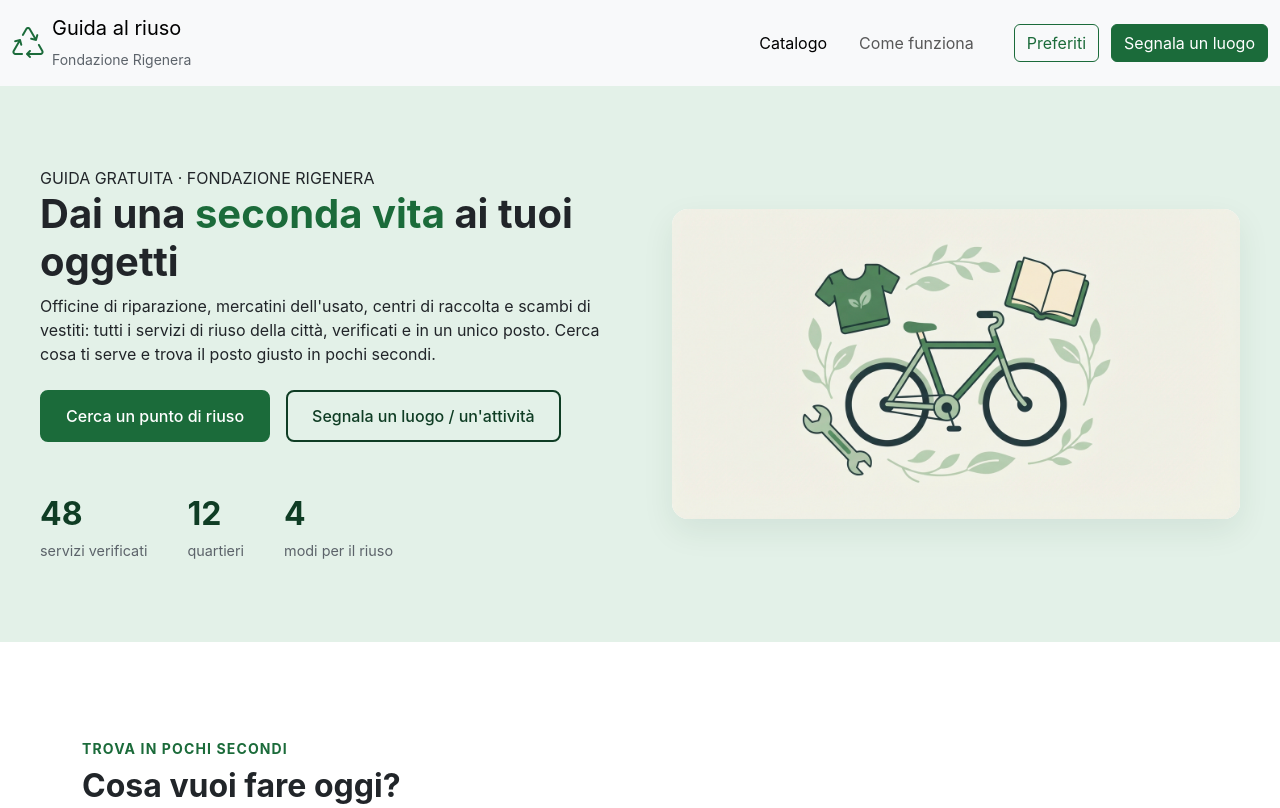
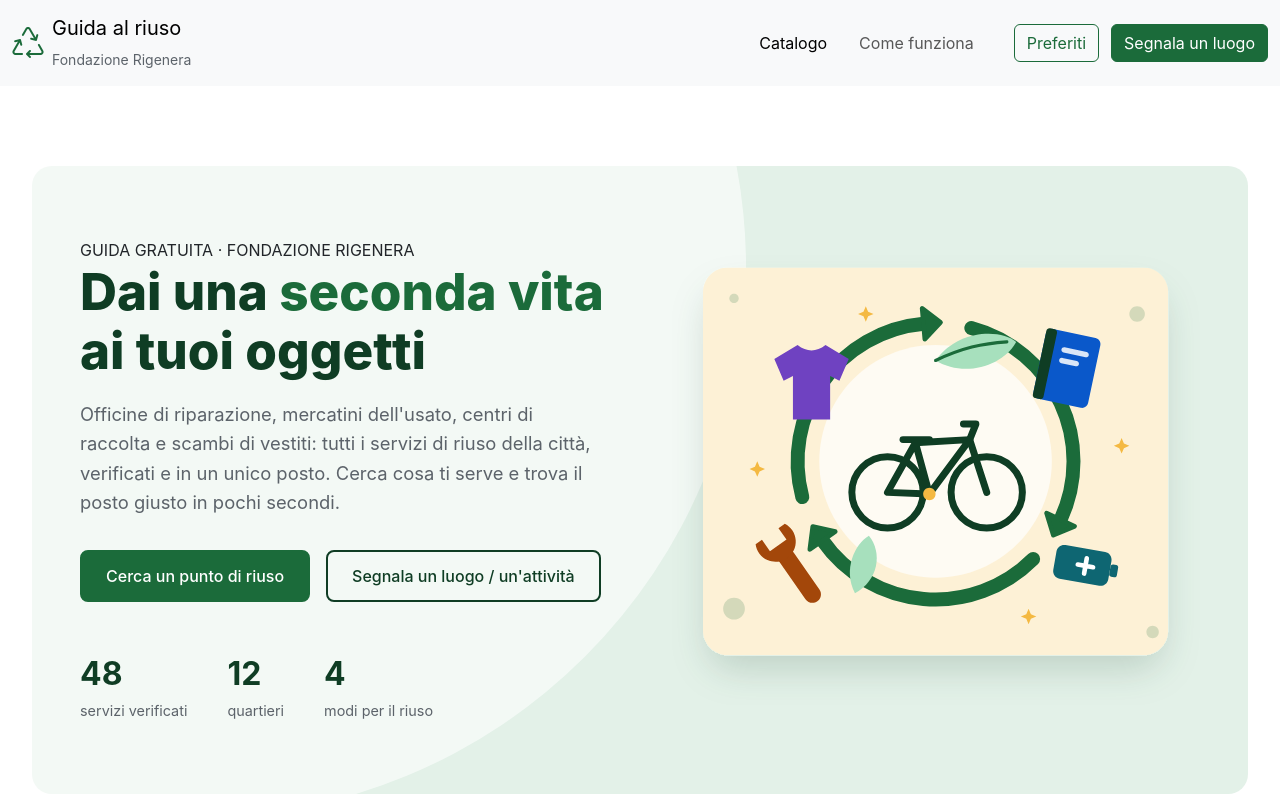
Before and after one commit to Loris-Battaglini/fondazione-rigenera, a website: page index.html in a window 1280 px wide. Shown: the top 808 px of the page. Drawn offline with nearby package versions, Linux system fonts and the light colour scheme.

Commit message:
modifiche nella hero, aggiunte palle, cambiata bicicletta, messi media per adattare le dimensioni palle, aggiunto colore verde a catalogo, rimosso verde fuori dal contenitore

```diff
--- a/index.html
+++ b/index.html
@@ -79,7 +79,7 @@
 
     <!-- Blocco Immagine / Illustrazione -->
     <div class="hero-immagine">
-      <img src="assets/img/prova-img-bicicletta1.jpg" alt="Illustrazione Guida al Riuso" class="img-fluid">
+      <img src="assets/img/bicicletta-anna.svg" alt="Illustrazione Guida al Riuso" class="img-fluid">
     </div>
 
     <!-- Blocco Statistiche -->
@@ -257,8 +257,8 @@
 
 
 <!-- Inizio Sezione Catalogo -->
-<section class="py-5" id="catalogo">
-  <div class="container">
+<section class="py-5 sezione-catalogo" id="catalogo">
+  <div class="container container-catalogo">
 
     <!-- Intestazione Catalogo -->
     <div class="mb-4">
--- a/scss/components/_forms.scss
+++ b/scss/components/_forms.scss
@@ -21,36 +21,3 @@
     min-height: $rg-control-height-lg;
   }
 }
-
-
-/*
-  inizio modifiche per la  larghezza della barra di ricerca in catalogo, è stata aggiunta la classe .custom-search-bar per gestire la larghezza della barra di ricerca in modo più flessibile e responsive.
-  La classe .search-input-clean è stata aggiunta per rimuovere i bordi e lo sfondo dell'input di ricerca, rendendolo più pulito e integrato con il design della barra di ricerca.
-    */
-.custom-search-bar {
-  display: flex;
-  align-items: center;
-  width: 100%; /* <-- Fondamentale per occupare tutta la colonna */
-  background: var(--bs-white);
-  border: 1px solid var(--bs-border-color);
-  border-radius: var(--bs-border-radius);
-  padding: 0 0.75rem;
-  height: 42px;
-  transition: border-color 0.2s, box-shadow 0.2s;
-}
-
-.custom-search-bar:focus-within {
-  border-color: var(--rg-primary-dark);
-  box-shadow: var(--rg-focus-shadow);
-}
-
-.search-input-clean {
-  border: none;
-  background: transparent;
-  outline: none;
-  width: 100%;
-  font-size: 0.95rem;
-  color: var(--bs-body-color);
-}
-
-// fine modifiche per la  larghezza della barra di ricerca in catalogo
--- /dev/null
+++ b/scss/layout/_catalogo.scss
@@ -0,0 +1,45 @@
+/*
+  inizio modifiche per la  larghezza della barra di ricerca in catalogo, è stata aggiunta la classe .custom-search-bar per gestire la larghezza della barra di ricerca in modo più flessibile e responsive.
+  La classe .search-input-clean è stata aggiunta per rimuovere i bordi e lo sfondo dell'input di ricerca, rendendolo più pulito e integrato con il design della barra di ricerca.
+    */
+.custom-search-bar {
+  display: flex;
+  align-items: center;
+  width: 100%; /* <-- Fondamentale per occupare tutta la colonna */
+  background: var(--bs-white);
+  border: 1px solid var(--bs-border-color);
+  border-radius: var(--bs-border-radius);
+  padding: 0 0.75rem;
+  height: 42px;
+  transition: border-color 0.2s, box-shadow 0.2s;
+}
+
+.custom-search-bar:focus-within {
+  border-color: var(--rg-primary-dark);
+  box-shadow: var(--rg-focus-shadow);
+}
+
+.search-input-clean {
+  border: none;
+  background: transparent;
+  outline: none;
+  width: 100%;
+  font-size: 0.95rem;
+  color: var(--bs-body-color);
+}
+
+// fine modifiche per la  larghezza della barra di ricerca in catalogo
+
+
+
+/* Sezione Servizi e Catalogo Ricerca con sfondo verde coordinato all hero */
+.sezione-catalogo{
+  // background-color: var(--rg-primary-subtle);
+  padding: 4rem 1.5rem;
+}
+
+.container-catalogo{
+  background-color: var(--rg-primary-subtle);
+  border-radius: 1.25rem;
+  padding: 4.5rem 3rem;
+}
--- a/scss/layout/_header.scss
+++ b/scss/layout/_header.scss
@@ -1,17 +1,33 @@
 /* Hero Section - Guida al Riuso */
 
-  .hero-section {
-    padding: 3rem 1.5rem;
-    background-color: var(--rg-primary-subtle);
-  }
+/* Hero Section - Guida al Riuso */
 
+.hero-section {
+  /* La sezione esterna fa solo da impalcatura.
+     Mantiene il padding esterno per staccare il blocco verde dal menu in alto e dal resto della pagina. */
+  padding: 4.5rem 1.5rem;
+}
 
+.hero-container {
+  max-width: 1320px; // Aumentato per adattarsi e allinearsi alla griglia sottostante
+  margin: 0 auto;
+  background-color: var(--rg-primary-subtle);
+  border-radius: 1.25rem;
+  padding: 4.5rem 3rem;
 
+  // --- SPOSTIAMO QUI LA GESTIONE DELLE IMMAGINI ---
+  position: relative;
+  overflow: hidden; // Fondamentale: taglia le "palle" seguendo il border-radius del contenitore
 
-/* 1. Struttura Mobile-First (elementi in pila) */
-.hero-container {
-  max-width: 1200px;
-  margin: 0 auto;
+  // Impostazione di default per Mobile e Tablet (Entrambe le immagini)
+  background-image: url('../../assets/img/palla.svg'), url('../../assets/img/palla-sinistra.svg');
+  background-repeat: no-repeat, no-repeat;
+
+  // Posizioni per Mobile (Fino a 767px)
+  background-position: right -3rem bottom -3rem, left -4rem top 0;
+  background-size: 14rem, 12rem;
+
+  // --- IMPOSTAZIONI GRIGLIA ---
   display: grid;
   grid-template-columns: 1fr;
   grid-template-areas:
@@ -20,11 +36,64 @@
     "statistiche";
   gap: 2.5rem;
   align-items: center;
+
+  // --- TABLET (Da 768px) ---
+  @media (min-width: 768px) {
+    background-position: right -4rem bottom -4rem, left -4rem top -1rem;
+    background-size: 18rem, 24rem;
+  }
+
+  // --- DESKTOP (Da 992px) ---
+  @media (min-width: 992px) {
+    // Aggiorniamo la griglia per Desktop
+    grid-template-columns: 1.1fr 0.9fr;
+    grid-template-areas:
+      "testo immagine"
+      "statistiche statistiche";
+
+    // Sovrascriviamo il background per mantenere SOLO la palla di sinistra
+    background-image: url('../../assets/img/palla-sinistra.svg');
+    background-repeat: no-repeat; // Resettiamo a un valore singolo
+
+    // Passiamo a coordinate e dimensioni singole relative al contenitore
+    background-position: left -2rem top -1rem;
+    background-size: 46.6rem;
+  }
+
+  // --- SCHERMI EXTRA LARGHI (Da 1400px) ---
+  @media (min-width: 1400px) {
+    // Essendo l'immagine ancorata al contenitore, non serve più il calc().
+    // Usiamo semplicemente "left" con valore negativo per spingerla un po' in fuori.
+    background-position: left -10rem top -1rem;
+    background-size: 75rem;
+  }
 }
+
+
+
+
+
 
 .hero-testo {
   grid-area: testo;
 }
+
+
+h1 {
+    // Usiamo un clamp più generoso o aumentiamo la dimensione base
+    font-size: clamp(2.5rem, 4vw, 3.8rem);
+    font-weight: 800;
+    line-height: 1.15;
+    color: var(--rg-primary-dark, #0F3D24);
+    margin-bottom: 1.25rem;
+  }
+
+  p {
+    font-size: 1.15rem; // Leggermente più grande e leggibile
+    line-height: 1.6;
+    color: var(--bs-secondary-color, #5c636a);
+    margin-bottom: 2rem;
+  }
 
 .hero-immagine {
   grid-area: immagine;
@@ -38,9 +107,9 @@
   width: 100%;
   max-width: 450px;
   height: auto;
-  border-radius: var(--bs-border-radius-xl); /* 16px da variabili */
-  box-shadow: 0 12px 32px rgba(15, 61, 36, 0.08); /* Sfumatura basata su primary-dark */
-  background-color: var(--bs-white);
+  border-radius: var(--bs-border-radius-xl);
+  box-shadow: none;              // Via l'ombra che crea l'alone
+  background-color: transparent; // Via il fondo bianco!
 }
 
 .hero-statistiche {
--- a/scss/main.scss
+++ b/scss/main.scss
@@ -9,3 +9,4 @@
 @use "layout/header";
 @use "abstracts/media";
 @use "layout/azioni";
+@use "layout/catalogo";
```
Also changed, not shown: assets/img/bicicletta-anna.svg (added), assets/img/palla-sinistra.svg (added), assets/img/palla.svg (added), css/main.css, css/main.min.css.
